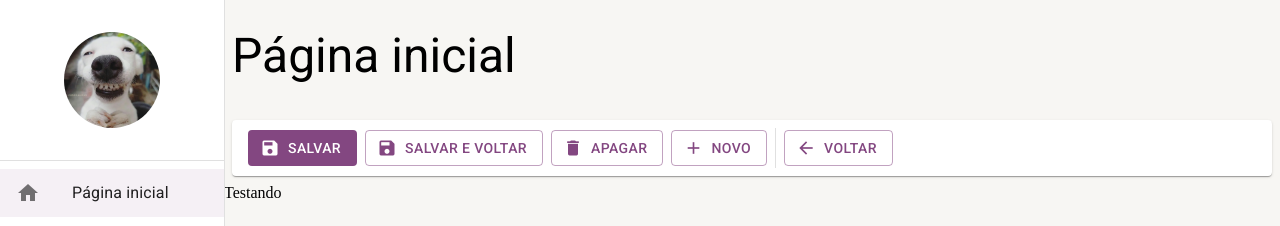
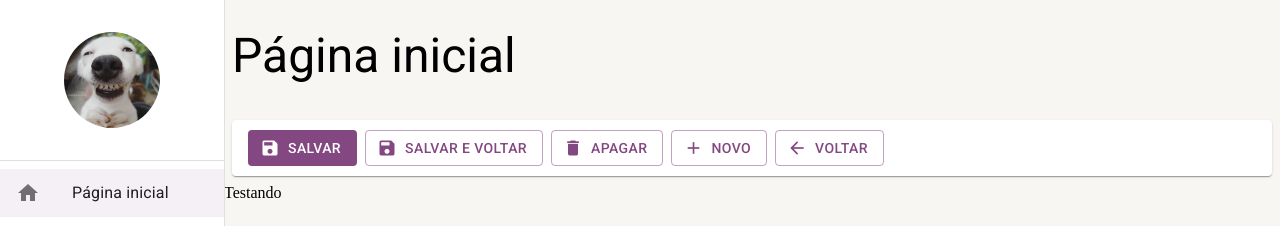
Before and after one commit to Emerson-lab/search-city-web-app, a React (Create React App) app: page /pagina-inicial in a window 1280 px wide. Shown: the top 226 px of the page. Built offline with nearby package versions, Linux system fonts and the light colour scheme.

Commit message:
feat:configuration details tool

```diff
--- a/src/pages/dashboard/Dashboard.tsx
+++ b/src/pages/dashboard/Dashboard.tsx
@@ -8,6 +8,8 @@ export const Dashboard = () => {
       barraDeFerramentas={
         <FerramentaDeDetalhe
           mostrarBotaoSalvarEFechar
+          mostrarBotaoNovo
+
         />
       }
     >
--- a/src/shared/components/ferramentas-de-detalhe/FerramentaDeDetalhe.tsx
+++ b/src/shared/components/ferramentas-de-detalhe/FerramentaDeDetalhe.tsx
@@ -1,12 +1,28 @@
-import { Box, Button, Divider, Icon, Paper, useTheme } from "@mui/material";
+import {
+  Box,
+  Button,
+  Divider,
+  Icon,
+  Paper,
+  Skeleton, Theme, Typography,
+  useMediaQuery,
+  useTheme
+} from "@mui/material";
 
 interface IFerramentaDeDetalheprops {
   textBotaoNovo?: string;
+
   mostrarBotaoNovo?: boolean;
   mostrarBotaoVoltar?: boolean;
   mostrarBotaoApagar?: boolean;
   mostrarBotaoSalvar?: boolean;
   mostrarBotaoSalvarEFechar?: boolean;
+
+  mostrarBotaoNovoCarregando?: boolean;
+  mostrarBotaoVoltarCarregando?: boolean;
+  mostrarBotaoApagarCarregando?: boolean;
+  mostrarBotaoSalvarCarregando?: boolean;
+  mostrarBotaoSalvarEFecharCarregando?: boolean;
 
   aoClicarEmNovo?: () => void;
   aoClicarEmVoltar?: () => void;
@@ -30,7 +46,15 @@ export const FerramentaDeDetalhe: React.FC<IFerramentaDeDetalheprops> = ({
   mostrarBotaoSalvar = true,
   mostrarBotaoSalvarEFechar = false,
 
+  mostrarBotaoNovoCarregando = false,
+  mostrarBotaoApagarCarregando = false,
+  mostrarBotaoSalvarCarregando = false,
+  mostrarBotaoSalvarEFecharCarregando = false,
+  mostrarBotaoVoltarCarregando = false
+
 }) => {
+  const isSmDown = useMediaQuery((theme: Theme) => theme.breakpoints.down('sm'));
+  const isMdDown = useMediaQuery((theme: Theme) => theme.breakpoints.down('md'));
   const theme = useTheme();
 
   return (
@@ -44,7 +68,7 @@ export const FerramentaDeDetalhe: React.FC<IFerramentaDeDetalheprops> = ({
       gap={1}
       component={Paper}
     >
-      {mostrarBotaoSalvar ?
+      {mostrarBotaoSalvar && !mostrarBotaoSalvarCarregando ?
         <Button
           variant="contained"
           color="primary"
@@ -52,13 +76,28 @@ export const FerramentaDeDetalhe: React.FC<IFerramentaDeDetalheprops> = ({
           startIcon={<Icon>save</Icon>}
           onClick={aoClicarEmSalvar}
         >
+          <Typography
+            variant="button"
+            noWrap
+          >
             Salvar
+          </Typography>
         </Button>
         :
         null
       }
 
-      {mostrarBotaoSalvarEFechar ?
+      {mostrarBotaoSalvarCarregando ?
+        <Skeleton width={100} height={60} />
+        :
+        null
+      }
+
+      {mostrarBotaoSalvarEFechar &&
+        !mostrarBotaoSalvarEFecharCarregando &&
+        !isSmDown &&
+        !isMdDown
+        ?
         <Button
           variant="outlined"
           color="primary"
@@ -66,12 +105,26 @@ export const FerramentaDeDetalhe: React.FC<IFerramentaDeDetalheprops> = ({
           startIcon={<Icon>save</Icon>}
           onClick={aoClicarEmSalvarEFechar}
         >
+          <Typography
+            variant="button"
+            noWrap
+          >
             Salvar e voltar
+          </Typography>
         </Button>
         :
-        null}
+        null
+      }
 
-      {mostrarBotaoApagar ?
+      {mostrarBotaoSalvarEFecharCarregando &&
+        !isSmDown &&
+        !isMdDown ?
+        <Skeleton width={180} height={60} />
+        :
+        null
+      }
+
+      {mostrarBotaoApagar && !mostrarBotaoApagarCarregando ?
         <Button
           variant="outlined"
           color="primary"
@@ -79,36 +132,61 @@ export const FerramentaDeDetalhe: React.FC<IFerramentaDeDetalheprops> = ({
           startIcon={<Icon>delete</Icon>}
           onClick={aoClicarEmApagar}
         >
+          <Typography
+            variant="button"
+            noWrap
+          >
             Apagar
+          </Typography>
         </Button>
         :
         null
       }
 
+      {mostrarBotaoApagarCarregando ?
+        <Skeleton width={100} height={60} />
+        :
+        null
+      }
 
-      {mostrarBotaoNovo ?
+      {mostrarBotaoNovo && !mostrarBotaoNovoCarregando && !isSmDown ?
         <Button
           variant="outlined"
           color="primary"
           disableElevation
           startIcon={<Icon>add</Icon>}
-
           onClick={aoClicarEmNovo}
         >
+          <Typography
+            variant="button"
+            noWrap
+          >
             {textBotaoNovo}
+          </Typography>
+
         </Button>
         :
-
         null
       }
 
+      {mostrarBotaoNovoCarregando && !isSmDown ?
+        <Skeleton width={100} height={60} />
+        :
+        null
+      }
 
+      {mostrarBotaoVoltar &&
+        mostrarBotaoNovo ||
+        mostrarBotaoApagar ||
+        mostrarBotaoSalvar ||
+        mostrarBotaoSalvarEFechar &&
         <Divider
           variant='middle'
           orientation="vertical"
         />
+      }
 
-      {mostrarBotaoVoltar ?
+      {mostrarBotaoVoltar && !mostrarBotaoVoltarCarregando ?
         <Button
           variant="outlined"
           color="primary"
@@ -116,12 +194,22 @@ export const FerramentaDeDetalhe: React.FC<IFerramentaDeDetalheprops> = ({
           startIcon={<Icon>arrow_back</Icon>}
           onClick={aoClicarEmVoltar}
         >
+          <Typography
+            variant="button"
+            noWrap
+          >
             Voltar
+          </Typography>
         </Button>
         :
         null
       }
 
+      {mostrarBotaoVoltarCarregando ?
+        <Skeleton width={100} height={60} />
+        :
+        null
+      }
     </Box>
   )
 }
```
Lines whose indentation alone changed are shown as unchanged.
